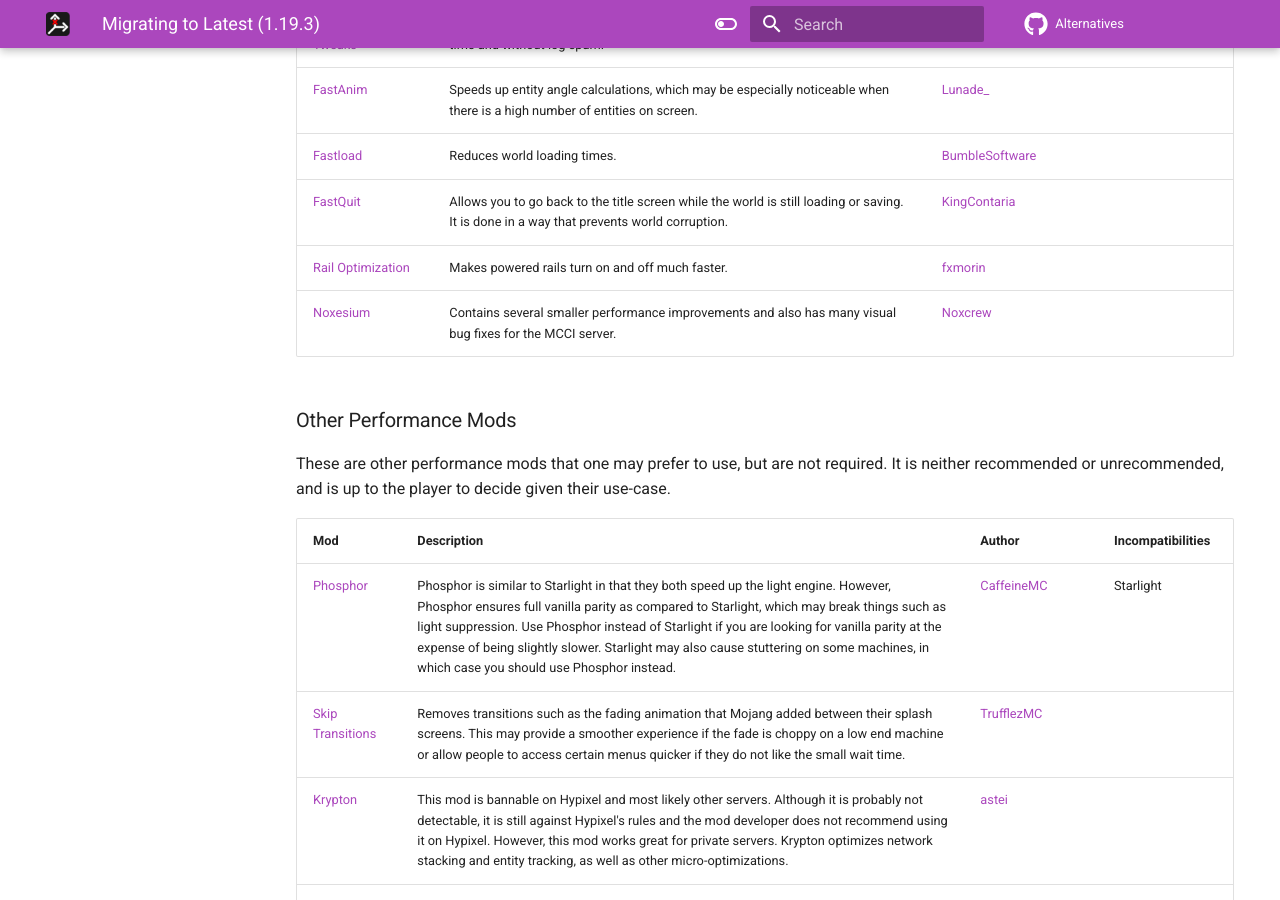
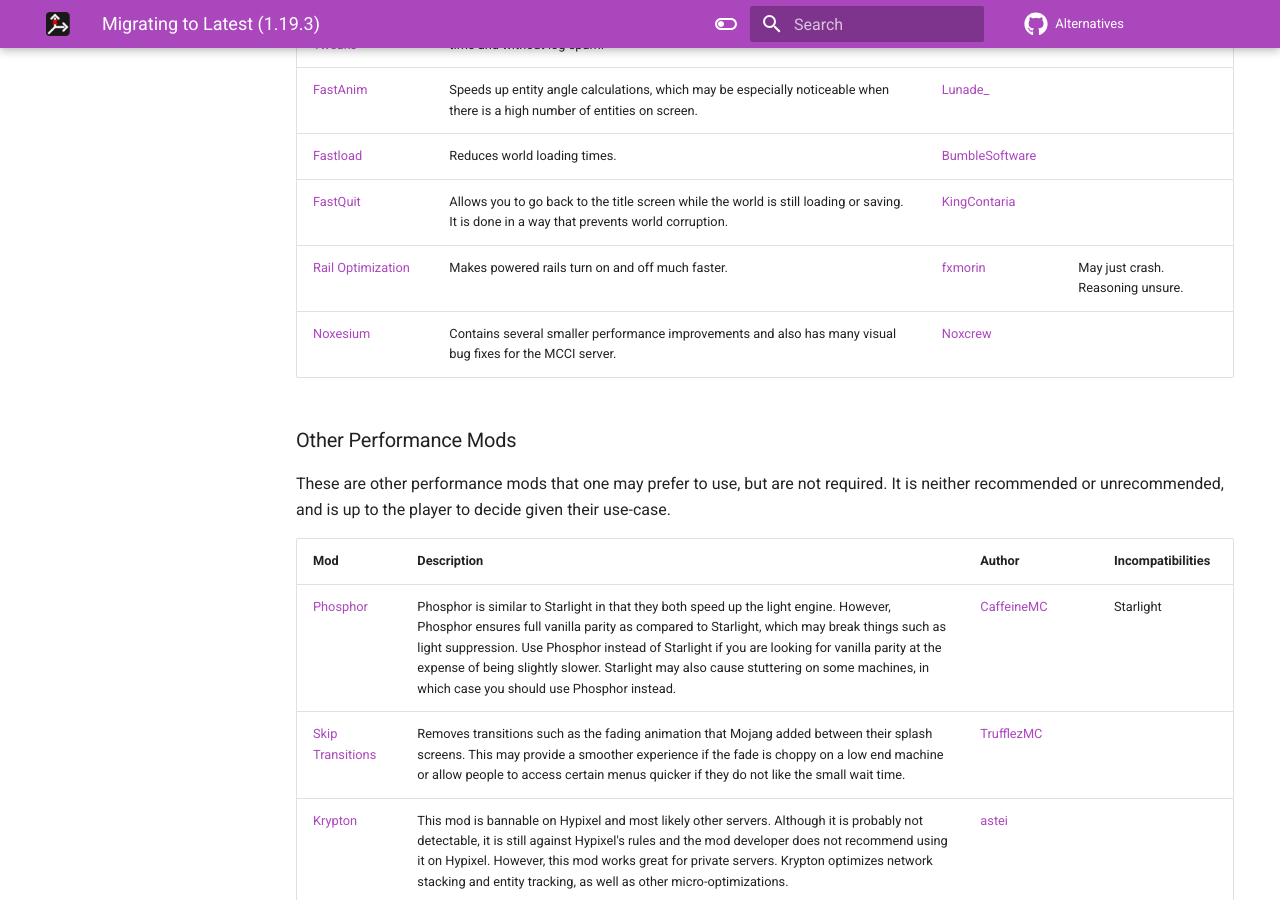
Before and after one commit to MicrocontrollersDev/Alternatives, an MkDocs documentation site: the page built from docs/latest/migrating.md, in a window 1280 px wide and 900 px high, scrolled down 3158 px. Built offline with MkDocs 1.6.1 and Material for MkDocs 9.7.7, drawn with Linux system fonts in a browser that asks for light colours; comment, search, counter and statistics services are not loaded.

Commit message:
likes to crash

```diff
--- a/docs/latest/migrating.md
+++ b/docs/latest/migrating.md
@@ -133,7 +133,7 @@
 | [FastAnim](https://modrinth.com/mod/fastanim) | Speeds up entity angle calculations, which may be especially noticeable when there is a high number of entities on screen. | [Lunade_](https://github.com/AViewFromTheTop) |
 | [Fastload](https://modrinth.com/mod/fastload) | Reduces world loading times. | [BumbleSoftware](https://github.com/BumbleSoftware) |
 | [FastQuit](https://modrinth.com/mod/fastquit) | Allows you to go back to the title screen while the world is still loading or saving. It is done in a way that prevents world corruption. | [KingContaria](https://github.com/KingContaria) |
-| [Rail Optimization](https://modrinth.com/mod/rail-optimization) | Makes powered rails turn on and off much faster. | [fxmorin](https://github.com/fxmorin) |
+| [Rail Optimization](https://modrinth.com/mod/rail-optimization) | Makes powered rails turn on and off much faster. | [fxmorin](https://github.com/fxmorin) | May just crash. Reasoning unsure. |
 | [Noxesium](https://modrinth.com/mod/noxesium) | Contains several smaller performance improvements and also has many visual bug fixes for the MCCI server. | [Noxcrew](https://github.com/Noxcrew) |
 
 ### Other Performance Mods
```
